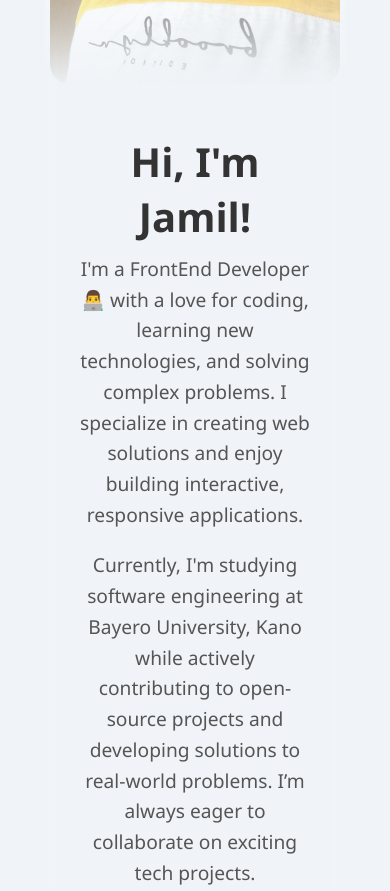
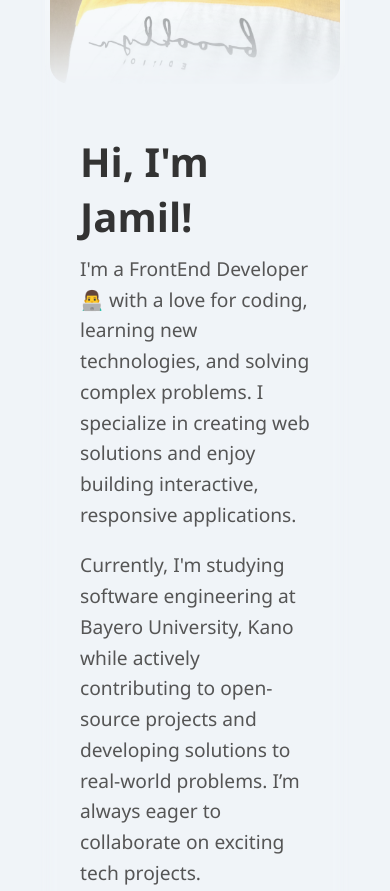
Before and after one commit to bnusmann22/Dev.Jamil, a plain HTML site: page index.html in a window 390 px wide. Shown: the part 481-1372 px from the top of the page. Drawn offline with Linux system fonts and the light colour scheme.

Commit message:
new changes

```diff
--- a/index.html
+++ b/index.html
@@ -16,7 +16,9 @@
 
         <!-- Bio Section -->
         <div class="bio">
-          <h1>Hi, I'm Jamil!</h1>
+          <span id="greeting">
+            <h1>Hi, I'm Jamil!</h1>
+          </span>
           <p>
             I'm a <span>FrontEnd Developer 👨‍💻</span> with a love for coding,
             learning new technologies, and solving complex problems. I
--- a/style.css
+++ b/style.css
@@ -100,6 +100,6 @@ section#about-me {
 
   .bio {
     margin-top: 20px;
-    align-items: left;
+    text-align: left;
   }
 }
```
